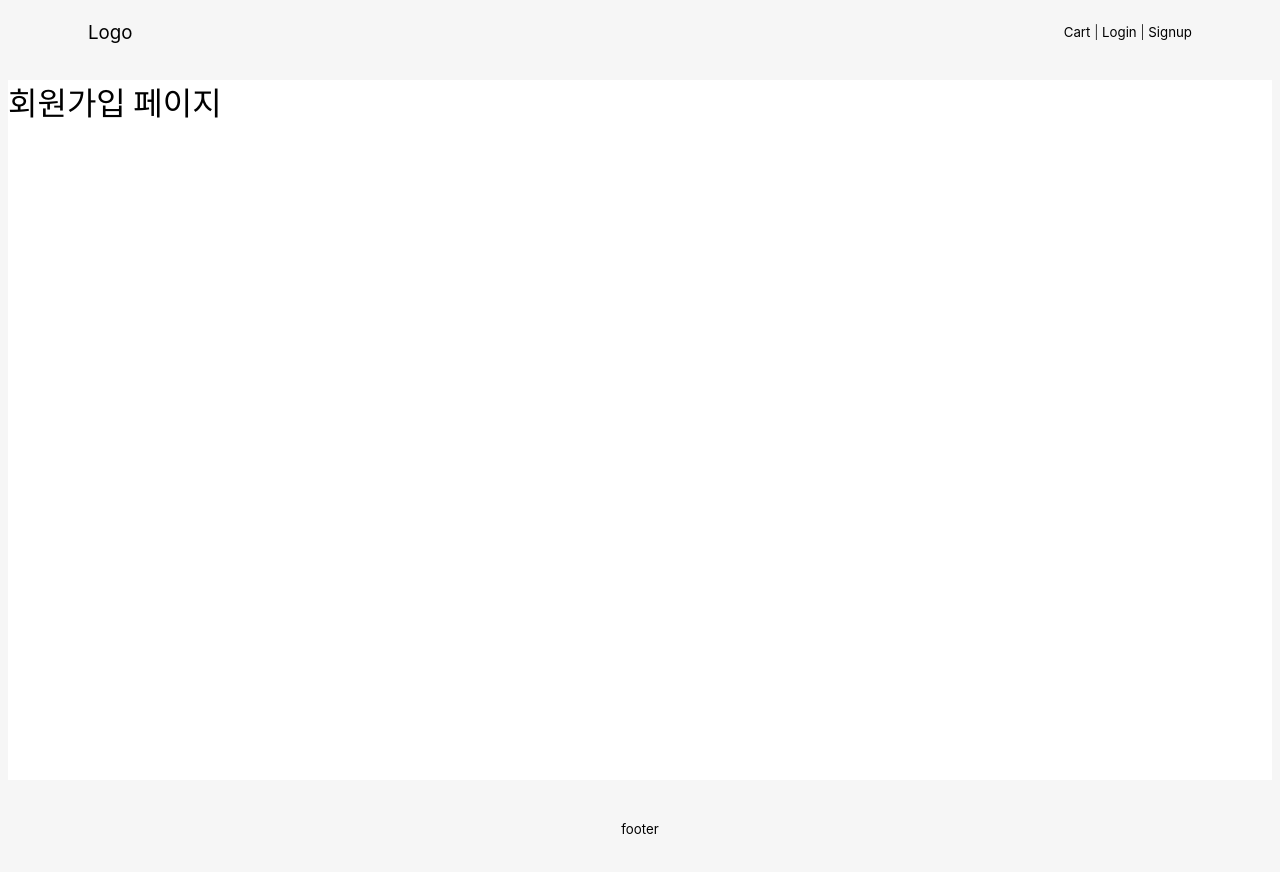
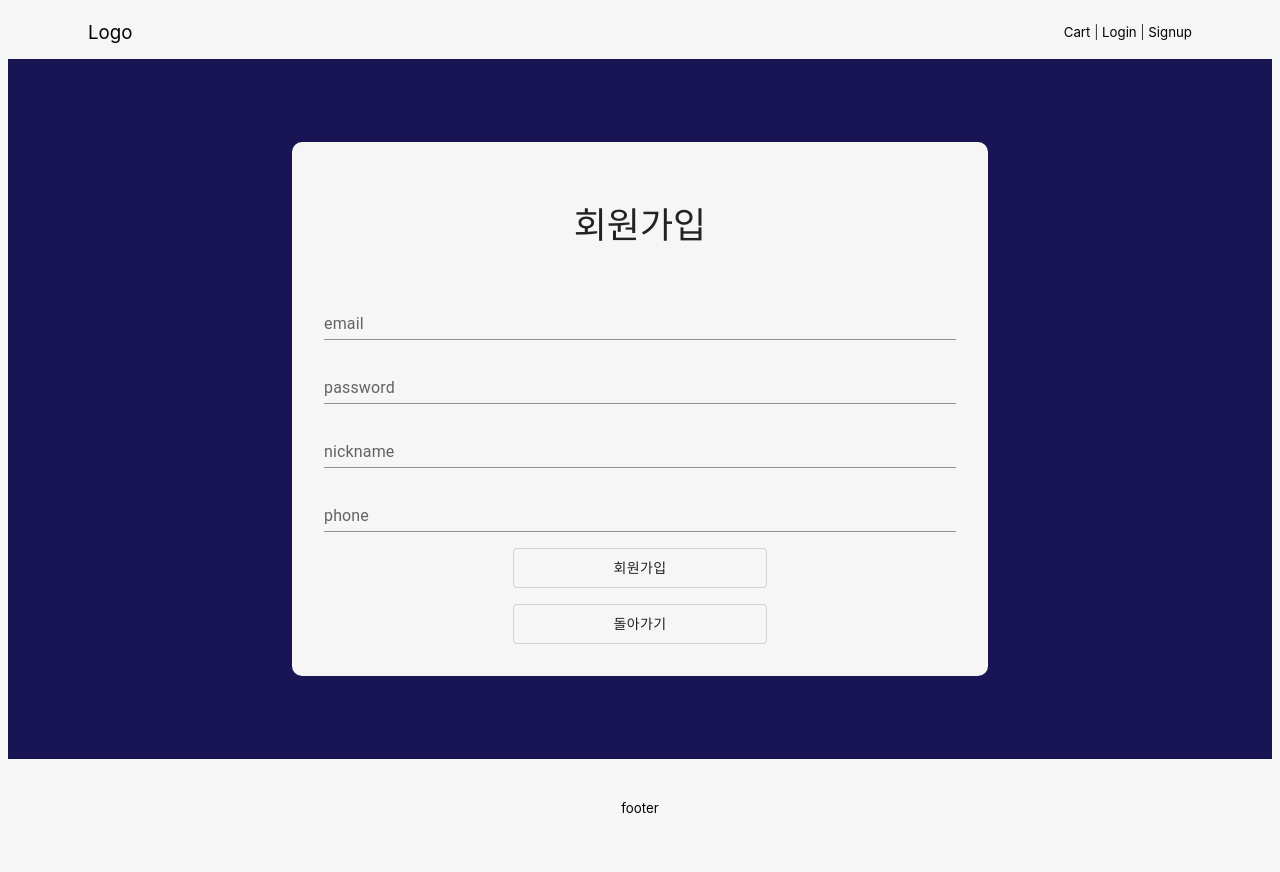
Before and after one commit to Yanolza-Miniproject/Heynolja_FE, a React (Vite) app: page /signup in a window 1280 px wide. Shown: the top 872 px of the page. Built offline with nearby package versions, Linux system fonts and the light colour scheme.

Commit message:
Chore : install framer-motion

```diff
--- a/package.json
+++ b/package.json
@@ -18,6 +18,7 @@
     "@tanstack/react-query": "^5.8.4",
     "@tanstack/react-query-devtools": "^5.8.4",
     "axios": "^1.6.2",
+    "framer-motion": "^10.16.5",
     "lodash": "^4.17.21",
     "lottie-react": "^2.4.0",
     "react": "^18.2.0",
--- /dev/null
+++ b/src/components/Signin/InputText/InputText.styles.ts
@@ -0,0 +1,16 @@
+import styled from "@emotion/styled";
+import { TextField } from "@mui/material";
+
+export const CustomTextField = styled(TextField)`
+  width: 100%;
+`;
+
+export const InputTextWrapper = styled.div`
+  width: 100%;
+`;
+
+export const InputTextError = styled.p`
+  font-size: 8px;
+  color: red;
+  margin-top: 0;
+`;
--- /dev/null
+++ b/src/components/Signin/InputText/index.tsx
@@ -0,0 +1,20 @@
+import * as Styled from "./InputText.styles";
+import { InputTextProps } from "./InputText.types";
+
+const InputText = ({ data, register, errors }: InputTextProps) => {
+  return (
+    <Styled.InputTextWrapper>
+      <Styled.CustomTextField
+        type={data.type}
+        label={data.labelNames}
+        variant="standard"
+        {...register(`${data.labelNames}`, data.option)}
+      />
+      {errors[data.labelNames] && (
+        <Styled.InputTextError>{data.errorMessages}</Styled.InputTextError>
+      )}
+    </Styled.InputTextWrapper>
+  );
+};
+
+export default InputText;
--- a/src/pages/Signin/Signin.styles.ts
+++ b/src/pages/Signin/Signin.styles.ts
@@ -0,0 +1,36 @@
+import styled from "@emotion/styled";
+import { motion } from "framer-motion";
+
+export const flexCenter = `
+  display: flex;
+  flex-direction: column;
+  align-items: center;
+  justify-content: center;
+`;
+
+export const Container = styled.div`
+  ${flexCenter}
+
+  width: 100%;
+  height: 100%;
+
+  background-color: #191554;
+`;
+
+export const Wrapper = styled.div`
+  ${flexCenter}
+
+  width: 50%;
+  max-width: 600px;
+  height: 50%;
+`;
+
+export const MotionScaleDiv = styled(motion.div)`
+  ${flexCenter}
+
+  width: 100%;
+  height: 100%;
+
+  background-color: #fff;
+  border-radius: 10px;
+`;
--- a/src/pages/Signin/index.tsx
+++ b/src/pages/Signin/index.tsx
@@ -1,5 +1,19 @@
+import * as Styled from "./Signin.styles";
+
 const Signin = () => {
-  return <h1>로그인 페이지</h1>;
+  return (
+    <Styled.Container>
+      <Styled.Wrapper>
+        <Styled.MotionScaleDiv
+          initial={{ opacity: 0 }}
+          animate={{ opacity: 1 }}
+          transition={{ duration: 1, delay: 0.3, ease: "easeInOut" }}
+        >
+          안녕
+        </Styled.MotionScaleDiv>
+      </Styled.Wrapper>
+    </Styled.Container>
+  );
 };
 
 export default Signin;
--- /dev/null
+++ b/src/pages/Signup/Signup.constant.ts
@@ -0,0 +1,38 @@
+export const InputProps = [
+  {
+    labelNames: "email",
+    type: "text",
+    option: {
+      required: true,
+      pattern: /^[a-zA-Z0-9._+-]+@[a-zA-Z0-9.-]+\.[a-zA-Z]{2,6}$/,
+    },
+    errorMessages: "이메일 형식이 아닙니다",
+  },
+  {
+    labelNames: "password",
+    type: "password",
+    option: {
+      required: true,
+      pattern: /^[a-zA-Z0-9]{8,20}$/,
+    },
+    errorMessages: "비밀번호는 8~20자리입니다",
+  },
+  {
+    labelNames: "nickname",
+    type: "text",
+    option: {
+      required: true,
+      pattern: /^[가-힣a-zA-Z0-9]{2,10}$/,
+    },
+    errorMessages: "닉네임은 2~10자리입니다",
+  },
+  {
+    labelNames: "phone",
+    type: "text",
+    option: {
+      required: true,
+      pattern: /^\d{3}-\d{3,4}-\d{4}$/,
+    },
+    errorMessages: "전화번호 형식이 아닙니다",
+  },
+];
--- a/src/pages/Signup/Signup.styles.ts
+++ b/src/pages/Signup/Signup.styles.ts
@@ -0,0 +1,77 @@
+import styled from "@emotion/styled";
+import { Box, Button } from "@mui/material";
+import { motion } from "framer-motion";
+
+export const flexCenter = `
+  display: flex;
+  flex-direction: column;
+  align-items: center;
+  justify-content: center;
+`;
+
+export const Container = styled.div`
+  ${flexCenter}
+
+  width: 100%;
+  height: 100%;
+
+  background-color: #191554;
+`;
+
+export const Wrapper = styled.div`
+  ${flexCenter}
+
+  width: 50%;
+  max-width: 600px;
+  height: 50%;
+
+  background-color: #fff;
+  border-radius: 10px;
+`;
+
+export const SigninBox = styled(Box)`
+  ${flexCenter}
+
+  width: 50%;
+
+  padding: 2rem;
+
+  background-color: #f6f6f6;
+  border-radius: 10px;
+`;
+
+export const SignForm = styled.form`
+  ${flexCenter}
+
+  width: 100%;
+  gap: 1rem;
+`;
+
+export const SigninHeader = styled.h1`
+  font-size: 36px;
+  font-weight: 700;
+  color: #222;
+`;
+
+export const SigninMotionDiv = styled(motion.div)`
+  ${flexCenter}
+
+  width: 100%;
+  gap: 1rem;
+`;
+
+export const SigninButton = styled(Button)`
+  width: 254px;
+  height: 40px;
+
+  color: #222;
+  border: 1px solid #d3d3d3;
+  background-color: none;
+
+  &:hover {
+    border: 1px solid #191554;
+    color: #191554;
+  }
+`;
+
+export const SigninOutButton = SigninButton.withComponent(Button);
--- a/src/pages/Signup/index.tsx
+++ b/src/pages/Signup/index.tsx
@@ -1,5 +1,46 @@
+import InputText from "../../components/Signin/InputText";
+import * as Styled from "./Signup.styles";
+import { useForm, SubmitHandler } from "react-hook-form";
+import { Inputs } from "./Signup.types";
+import { InputProps } from "./Signup.constant";
+
 const Signup = () => {
-  return <h1>회원가입 페이지</h1>;
+  const {
+    register,
+    handleSubmit,
+    formState: { errors },
+  } = useForm<Inputs>();
+
+  const onSubmit: SubmitHandler<Inputs> = (data) =>
+    console.log("로그인 데이터 전송", data);
+
+  return (
+    <Styled.Container>
+      <Styled.SigninBox>
+        <Styled.SigninMotionDiv
+          initial={{ opacity: 0 }}
+          animate={{ opacity: 1 }}
+          transition={{ duration: 1, delay: 0.3, ease: "easeInOut" }}
+        >
+          <Styled.SigninHeader>회원가입</Styled.SigninHeader>
+          <Styled.SignForm onSubmit={handleSubmit(onSubmit)}>
+            {InputProps.map((data, index: number) => {
+              return (
+                <InputText
+                  key={index}
+                  data={data}
+                  register={register}
+                  errors={errors}
+                />
+              );
+            })}
+            <Styled.SigninButton type="submit">회원가입</Styled.SigninButton>
+          </Styled.SignForm>
+          <Styled.SigninOutButton>돌아가기</Styled.SigninOutButton>
+        </Styled.SigninMotionDiv>
+      </Styled.SigninBox>
+    </Styled.Container>
+  );
 };
 
 export default Signup;
```
Also changed, not shown: src/components/Signin/InputText/InputText.types.ts (added, +9 -0 lines), src/pages/Signup/Signup.types.ts (+16 -0 lines), 1 other file (tests, documents, lock files or other folders).
